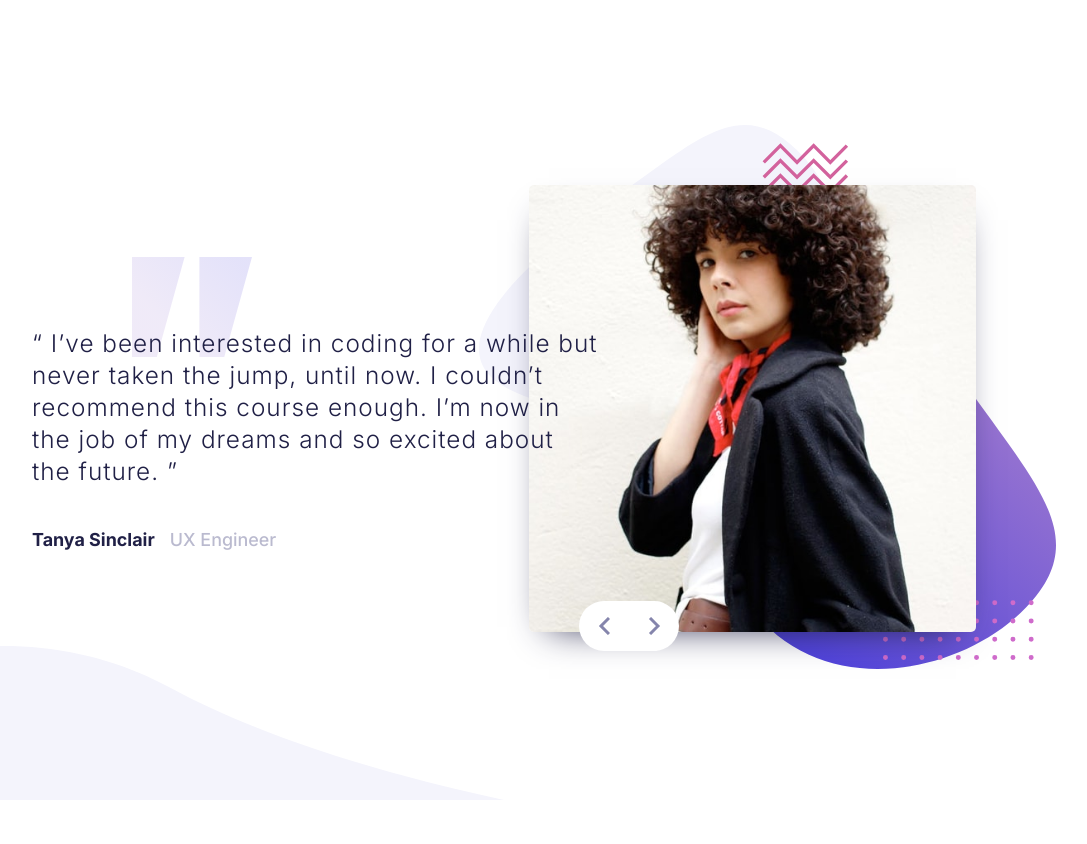
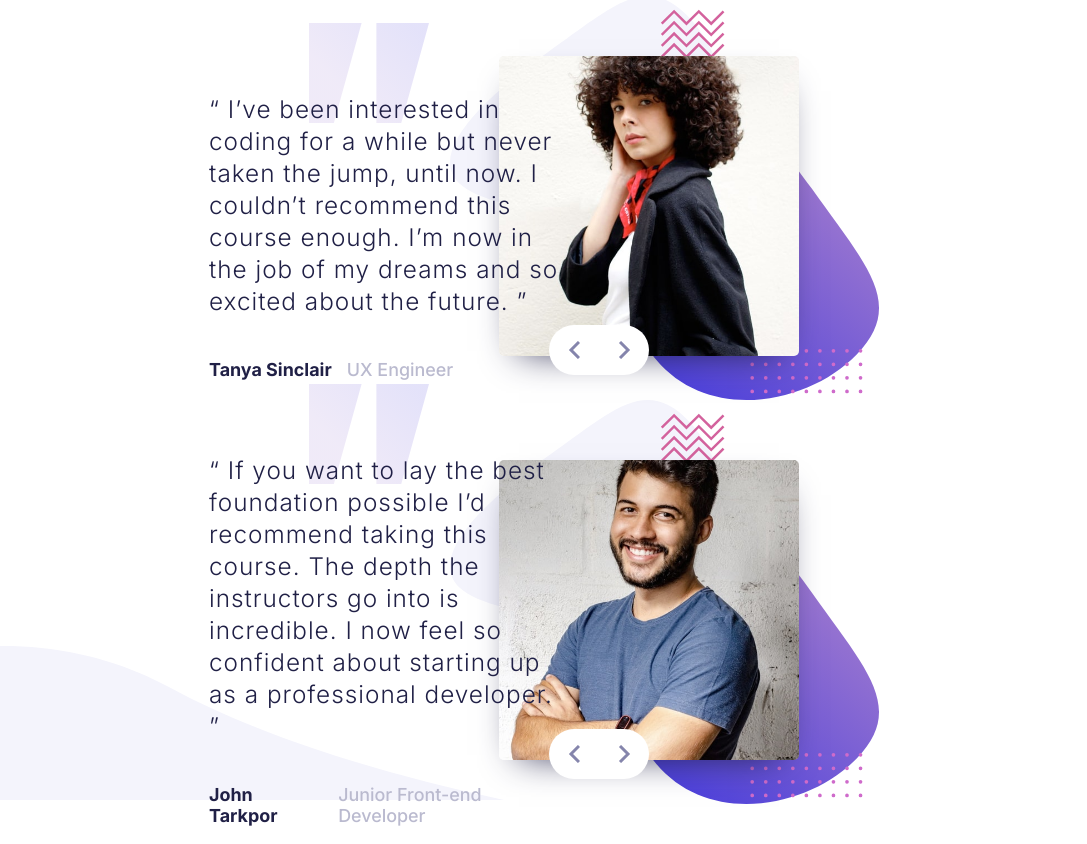
Before and after one commit to apyd/Testimonials-slider, a plain HTML site: page index.html in a window 1280 px wide. Shown: the whole page, without its empty margins (106-1193 px from the left). Before the commit the page ends 800 px from the top, so only its background shows below. Drawn offline with Linux system fonts and the light colour scheme.

Commit message:
Layout improvements + added missing content
- Added missing content (2nd slide)
- Replaced divs with buttons
- Wrapped each slide within additional container

```diff
--- a/assets/css/style.css
+++ b/assets/css/style.css
@@ -97,12 +97,14 @@ body {
 }
 
 .btn--left {
+    border: none;
     border-radius: 20px 0 0 20px;
     background: url('../img/icon-prev.svg') no-repeat center center;
     padding: 25px 30px 25px 20px;
 }
 
 .btn--right {
+    border: none;
     border-radius: 0 20px 20px 0;
     background: url('../img/icon-next.svg') no-repeat center center;
     padding: 25px 20px 25px 30px;
--- a/index.html
+++ b/index.html
@@ -6,12 +6,12 @@
     <title>Frontend Mentor | Coding Bootcamp Testimonials Slider</title>
     <link rel="shortcut icon" type="image/x-icon" href="./assets/img/favicon-32x32.png"/>
     <link href="https://fonts.googleapis.com/css2?family=Inter:wght@300;500;700&display=swap" rel="stylesheet">
-    <link rel="stylesheet" href="assets/css/style.css">
-    <script src="assets/js/script.js"></script>
+    <link rel="stylesheet" href="./assets/css/style.css">
 </head>
 <body>
 
-<div class="slider__container">
+<main class="slider">
+  <div class="slider__container">
   <div class="column">
     <div class="container">
     <p class="quote--text">“ I’ve been interested in coding for a while but never taken the jump, until now.
@@ -25,14 +25,40 @@
 </div>
 <div class="column">
   <div class="elements">
-    <img class="slider__img" src="./assets/img/image-tanya.jpg" alt="Tanya photo">
+    <img class="slider__img" src="./assets/img/image-tanya.jpg" alt="Tanya's photo">
     <div class="slider__btns">
-      <div class="btn--left"></div>
-      <div class="btn--right"></div>
+      <button class="btn btn--left"></button>
+      <button class="btn btn--right"></button>
     </div>
     </div>
-</div>
+    </div>
+    </div>
+
+    <div class="slider__container">
+      <div class="column">
+        <div class="container">
+          <p class="quote--text">“ If you want to lay the best foundation possible I’d recommend taking this course.
+            The depth the instructors go into is incredible. I now feel so confident about
+            starting up as a professional developer. ”</p>
+          <div class="row">
+            <p class="quote--author">John Tarkpor</p>
+            <p class="quote--role">Junior Front-end Developer</p>
+          </div>
+        </div>
+      </div>
+      <div class="column">
+        <div class="elements">
+          <img class="slider__img" src="./assets/img/image-john.jpg" alt="John's photo">
+    <div class="slider__btns">
+      <button class="btn btn--left"></button>
+      <button class="btn btn--right"></button>
+    </div>
+    </div>
+  </div>
 </div>
 
+</main>
+
+<script src="./assets/js/script.js"></script>
 </body>
 </html>
```
